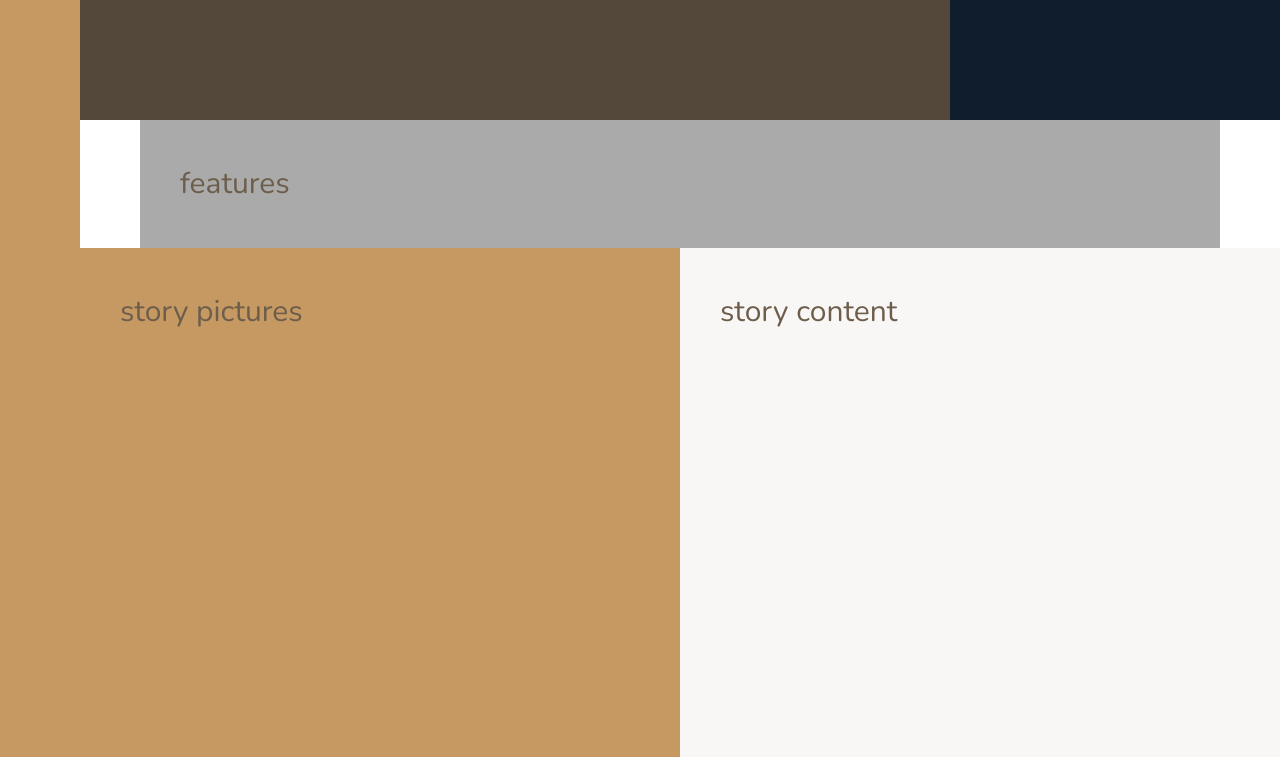
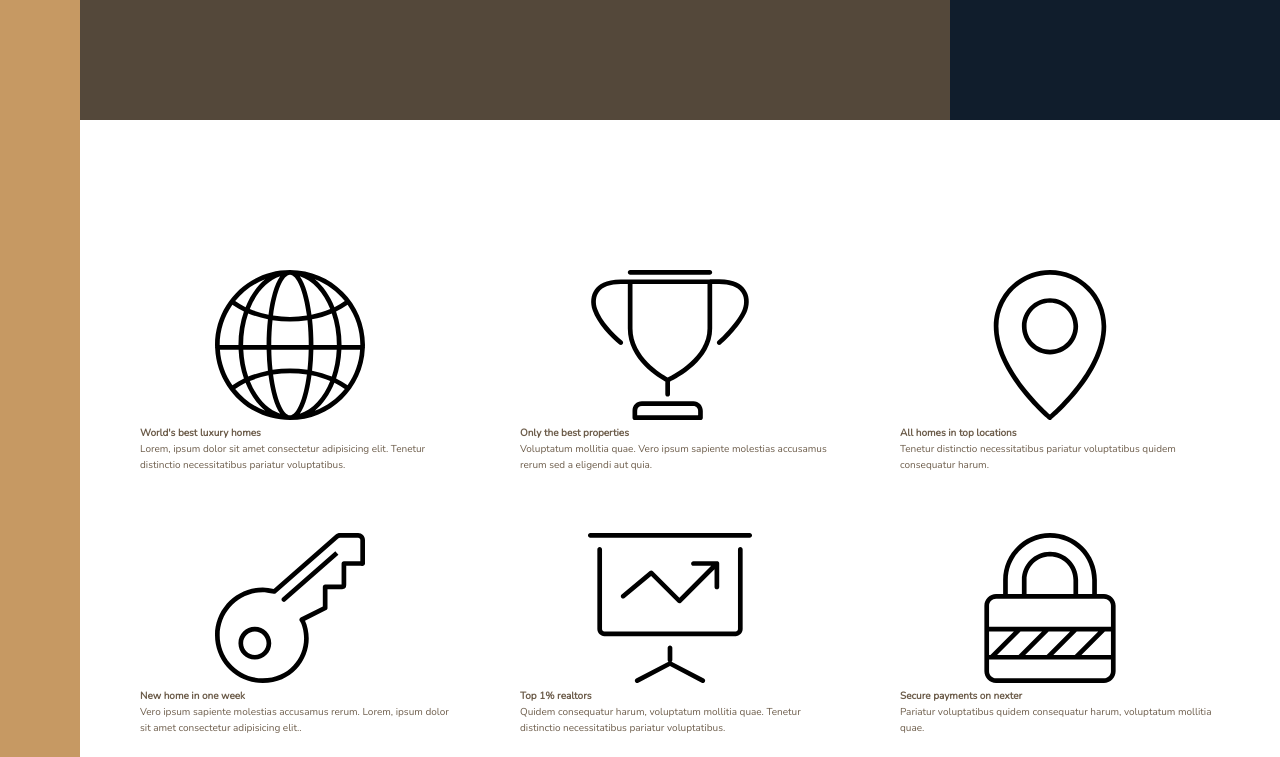
Before and after one commit to SarandaSadiku/Nexter-Project, a website: page index.html in a window 1280 px wide. Shown: the part 520-1277 px from the top of the page. Drawn offline with nearby package versions, Linux system fonts and the light colour scheme.

Commit message:
Building the Features Section - Part 1

```diff
--- a/index.html
+++ b/index.html
@@ -25,7 +25,49 @@
         </div>
 
         <section class="features">
-            features
+            <div class="feature">
+                <svg class="feature__icon">
+                    <use xlink:href="img/sprite.svg#icon-global"></use>
+                </svg>
+                <h4 class="heading-4">World's best luxury homes</h4>
+                <p class="feature__text">Lorem, ipsum dolor sit amet consectetur adipisicing elit. Tenetur distinctio necessitatibus pariatur voluptatibus.</p>
+            </div>
+            <div class="feature">
+                <svg class="feature__icon">
+                    <use xlink:href="img/sprite.svg#icon-trophy"></use>
+                </svg>
+                <h4 class="heading-4">Only the best properties</h4>
+                <p class="feature__text">Voluptatum mollitia quae. Vero ipsum sapiente molestias accusamus rerum sed a eligendi aut quia.</p>
+            </div>
+            <div class="feature">
+                <svg class="feature__icon">
+                    <use xlink:href="img/sprite.svg#icon-map-pin"></use>
+                </svg>
+                <h4 class="heading-4">All homes in top locations</h4>
+                <p class="feature__text">Tenetur distinctio necessitatibus pariatur voluptatibus quidem consequatur harum.</p>
+            </div>
+            <div class="feature">
+                <svg class="feature__icon">
+                    <use xlink:href="img/sprite.svg#icon-key"></use>
+                </svg>
+                <h4 class="heading-4">New home in one week</h4>
+                <p class="feature__text">Vero ipsum sapiente molestias accusamus rerum. Lorem, ipsum dolor sit amet consectetur adipisicing elit..</p>
+            </div>
+
+            <div class="feature">
+                <svg class="feature__icon">
+                    <use xlink:href="img/sprite.svg#icon-presentation"></use>
+                </svg>
+                <h4 class="heading-4">Top 1% realtors</h4>
+                <p class="feature__text">Quidem consequatur harum, voluptatum mollitia quae. Tenetur distinctio necessitatibus pariatur voluptatibus.</p>
+            </div>
+            <div class="feature">
+                <svg class="feature__icon">
+                    <use xlink:href="img/sprite.svg#icon-lock"></use>
+                </svg>
+                <h4 class="heading-4">Secure payments on nexter</h4>
+                <p class="feature__text">Pariatur voluptatibus quidem consequatur harum, voluptatum mollitia quae.</p>
+            </div>
         </section>
 
         <div class="story__pictures">
--- a/sass/_base.scss
+++ b/sass/_base.scss
@@ -38,8 +38,4 @@ body {
     grid-template-rows: 80vh min-content 40vw repeat(3, min-content);
     grid-template-columns:[sidebar-start] 8rem [sidebar-end full-start] minmax(6rem, 1fr) [center-start] repeat(8, [col-start] minmax(min-content, 14rem) [col-end] ) [center-end] minmax(6rem, 1fr) [full-end];
 
-    & > * {
-        padding: 40px;
-        font-size: 3rem;
-    }
 }
--- a/sass/_features.scss
+++ b/sass/_features.scss
@@ -1,4 +1,9 @@
 .features {
-    background-color: $color-grey-light-2;
     grid-column: center-start / center-end;
+
+    margin: 15rem 0;
+
+    display: grid;
+    grid-template-columns: repeat(3, 1fr);
+    grid-gap: 6rem;
 }
```
Also changed, not shown: css/style.css.
